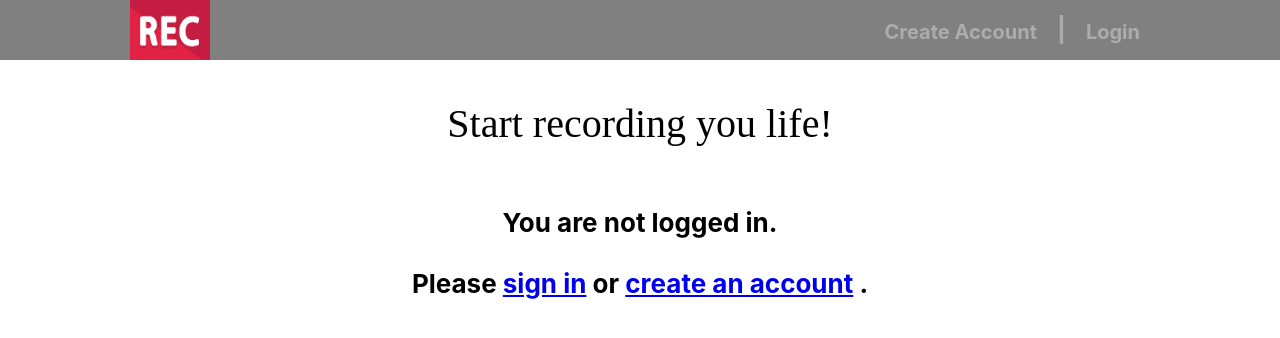
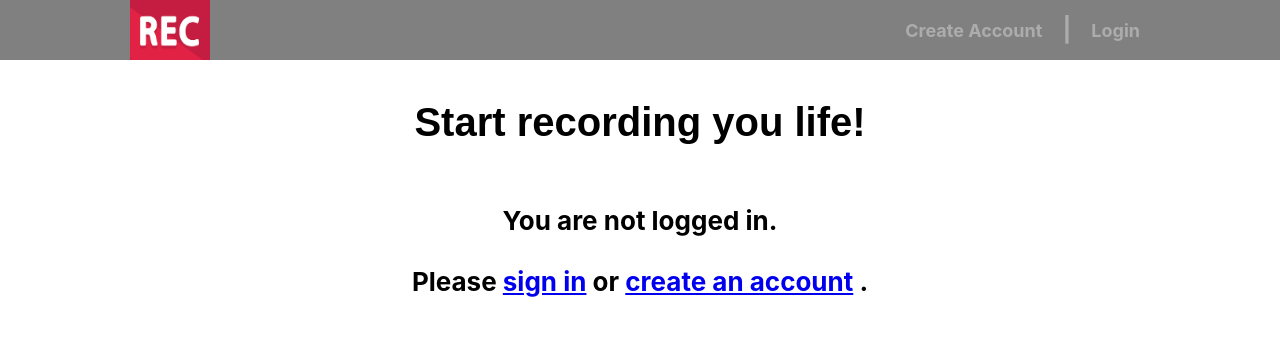
Before and after one commit to YuxiangChai/final-project, a React (Create React App) app in the folder final-webapp/: page / in a window 1280 px wide. Shown: the top 338 px of the page. Built offline with nearby package versions, Linux system fonts and the light colour scheme; no server answers.

Commit message:
change style

```diff
--- a/final-webapp/src/App.css
+++ b/final-webapp/src/App.css
@@ -38,9 +38,10 @@
 }
 
 .Home_wrapper p {
-  font-size: 40px;
-  font-family: cursive;
+  font-size: 34px;
+  font-family: fantasy;
   font-weight: bolder;
+  margin-top: 40px;
   text-align: center;
 }
 
@@ -75,7 +76,7 @@
 .Navi a {
   color: rgb(172, 172, 172);
   display: block;
-  font-size: 20px;
+  font-size: 18px;
   font-weight: bold;
   padding: 20px 10px;
   text-align: center;
@@ -98,8 +99,9 @@
 }
 
 .NotLoggedIn p{
-  font-family: cursive;
+  font-family: fantasy;
   font-size: 40px;
+  font-weight: bolder;
   margin-bottom: 60px;
 }
 
```
